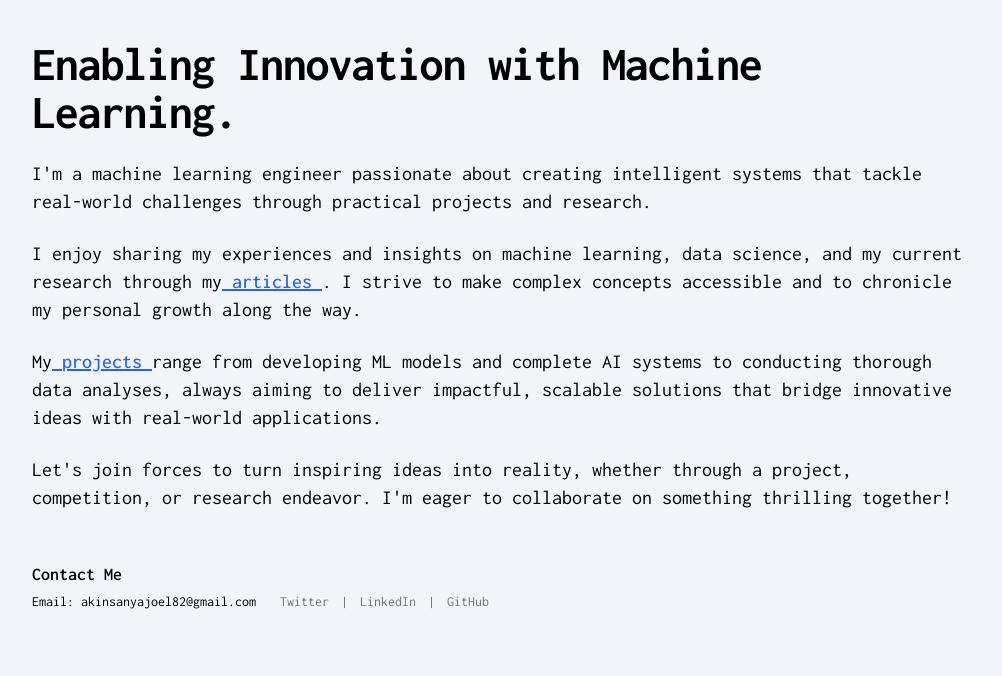
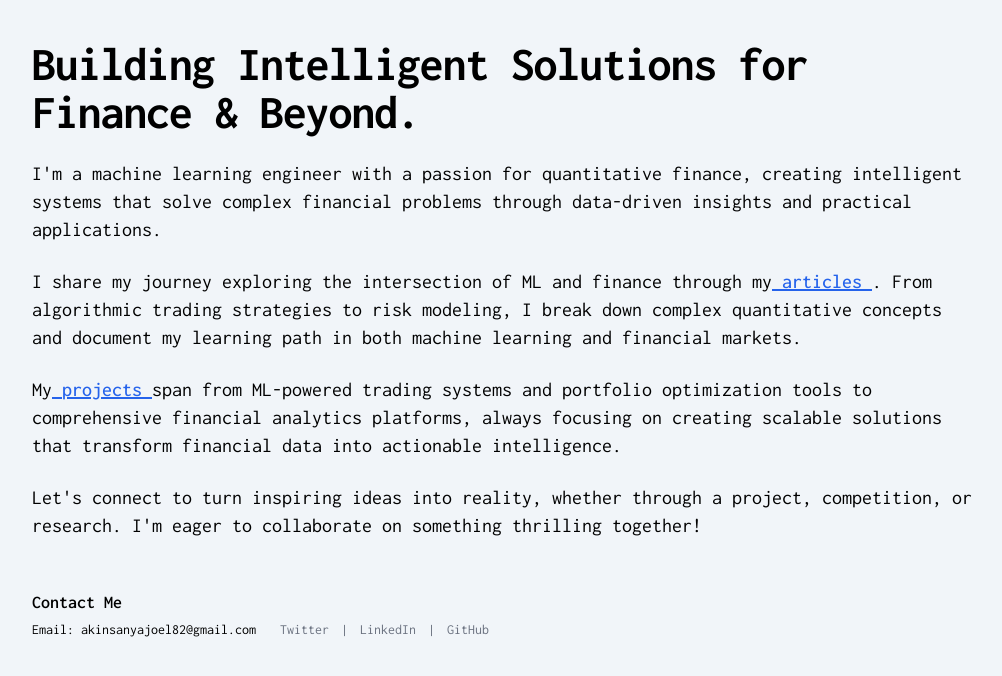
Before and after one commit to kiojoel/akinsanya, a Next.js app: page / in a window 1280 px wide. Shown: the top 676 px of the page, without its empty margins (136-1138 px from the left). Built offline with nearby package versions, Linux system fonts and the light colour scheme.

Commit message:
update homepage

```diff
--- a/app/page.tsx
+++ b/app/page.tsx
@@ -2,16 +2,16 @@ export default function Home() {
   return (
     <div className="max-w-5xl mx-auto px-6 md:px-10 mt-10 mb-10 flex flex-col gap-6">
       <h1 className="text-4xl md:text-5xl font-bold leading-tight tracking-tight">
-        Enabling Innovation with Machine Learning.
+        Building Intelligent Solutions for Finance & Beyond.
       </h1>{" "}
       <p className="text-lg md:text-xl text-muted-foreground">
-        I&apos;m a machine learning engineer passionate about creating
-        intelligent systems that tackle real-world challenges through practical
-        projects and research.
+        I&apos;m a machine learning engineer with a passion for quantitative
+        finance, creating intelligent systems that solve complex financial
+        problems through data-driven insights and practical applications.
       </p>
       <p className="text-lg md:text-xl text-muted-foreground">
-        I enjoy sharing my experiences and insights on machine learning, data
-        science, and my current research through my
+        I share my journey exploring the intersection of ML and finance through
+        my
         <a
           href="/articles"
           className="text-blue-600 hover:text-blue-800 font-medium underline"
@@ -19,8 +19,9 @@ export default function Home() {
           {" "}
           articles{" "}
         </a>
-        . I strive to make complex concepts accessible and to chronicle my
-        personal growth along the way.
+        . From algorithmic trading strategies to risk modeling, I break down
+        complex quantitative concepts and document my learning path in both
+        machine learning and financial markets.
       </p>
       <p className="text-lg md:text-xl text-muted-foreground">
         My
@@ -31,14 +32,15 @@ export default function Home() {
           {" "}
           projects{" "}
         </a>
-        range from developing ML models and complete AI systems to conducting
-        thorough data analyses, always aiming to deliver impactful, scalable
-        solutions that bridge innovative ideas with real-world applications.
+        span from ML-powered trading systems and portfolio optimization tools to
+        comprehensive financial analytics platforms, always focusing on creating
+        scalable solutions that transform financial data into actionable
+        intelligence.
       </p>
       <p className="text-lg md:text-xl text-muted-foreground">
-        Let&apos;s join forces to turn inspiring ideas into reality, whether
-        through a project, competition, or research endeavor. I&apos;m eager to
-        collaborate on something thrilling together!
+        Let&apos;s connect to turn inspiring ideas into reality, whether through
+        a project, competition, or research. I&apos;m eager to collaborate on
+        something thrilling together!
       </p>
       <div className="mt-6">
         <h5 className="text-lg font-semibold mb-1">Contact Me</h5>
```
